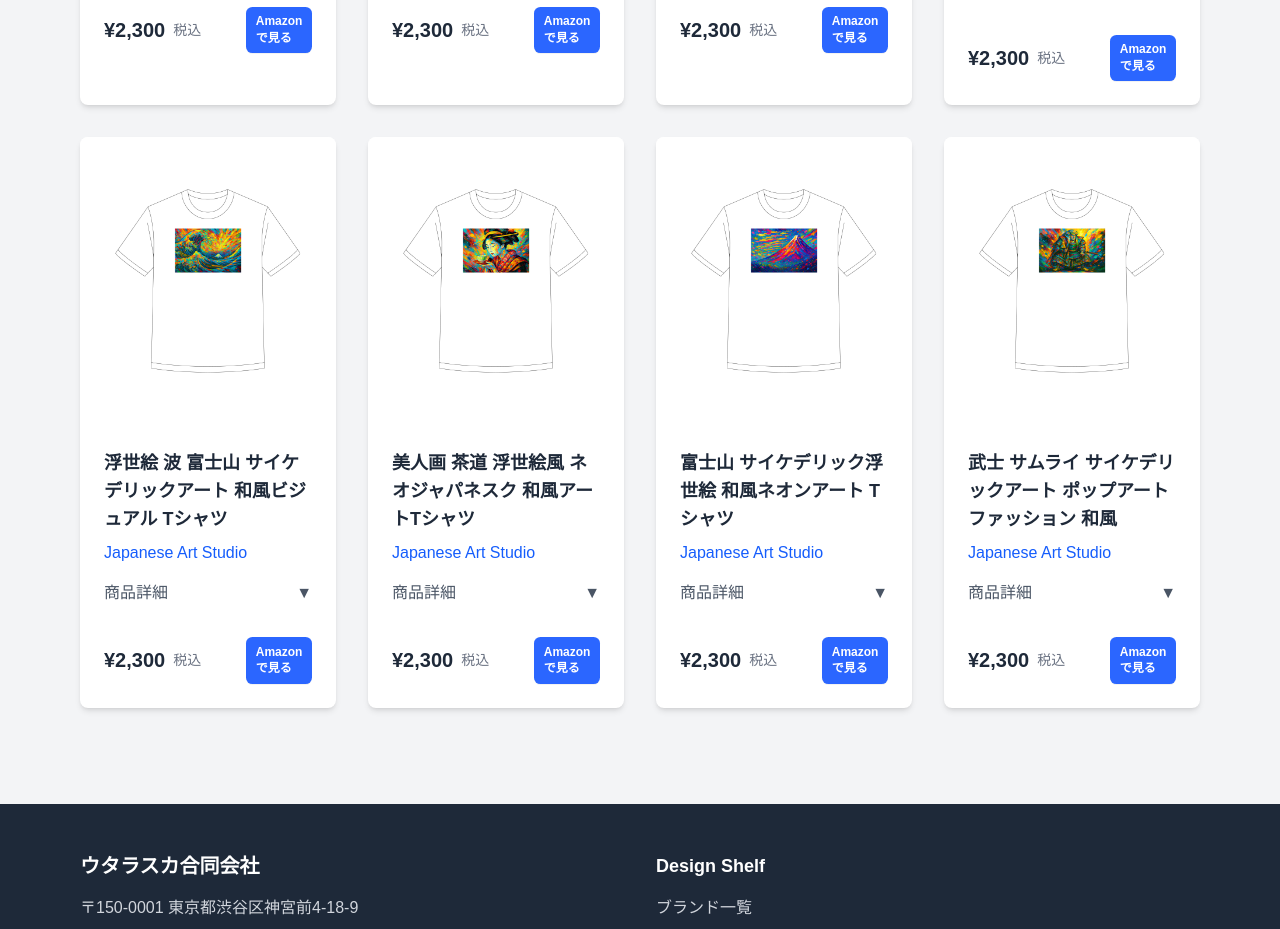
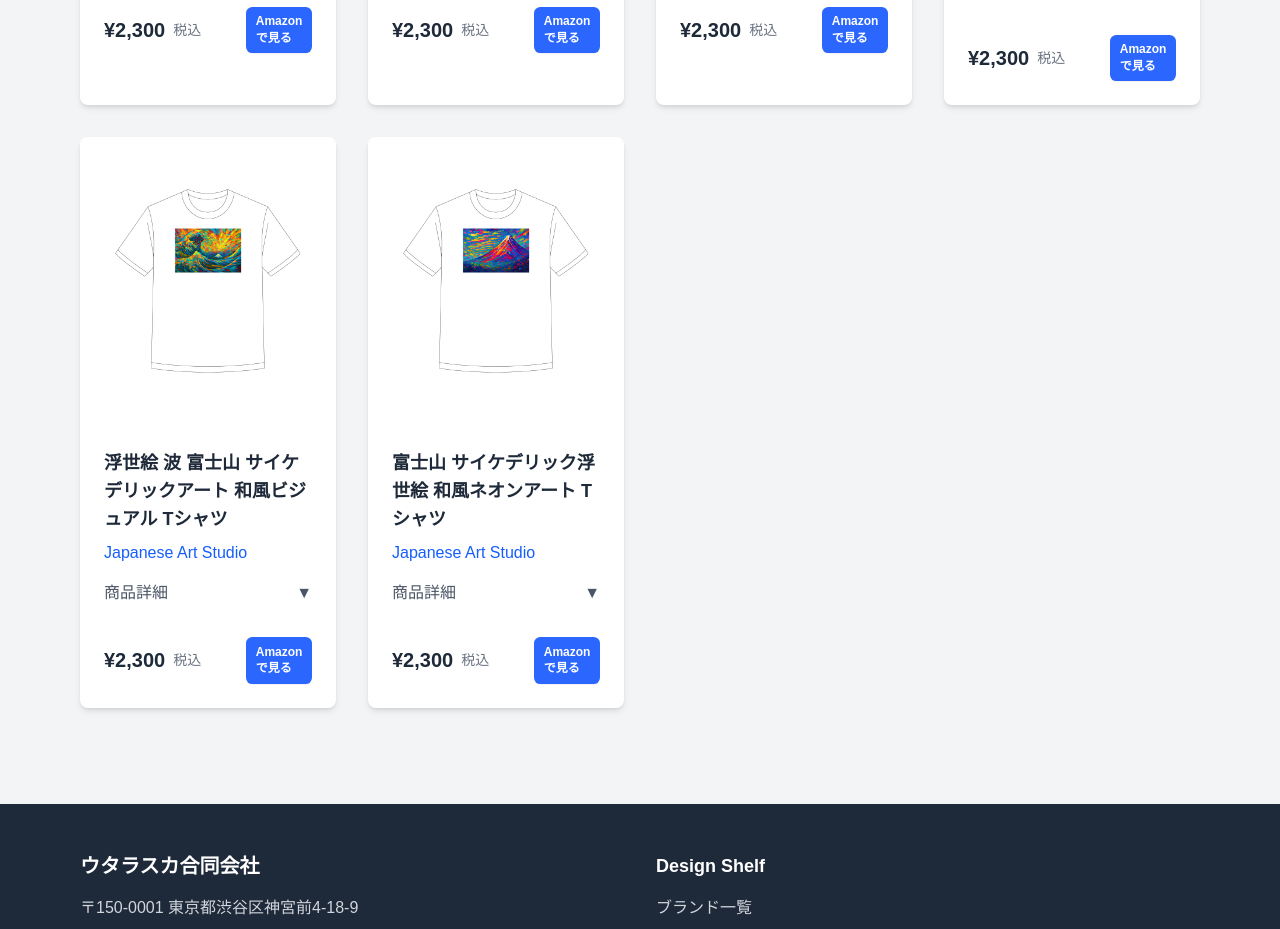
Before and after one commit to Makoto0824/utaraska-web, a Next.js app: page /designshelf/brands/japanese-art-studio in a window 1280 px wide. Shown: the part 900-1829 px from the top of the page. Built offline with nearby package versions, Linux system fonts and the light colour scheme; a web font is replaced by a local one.

Commit message:
販売中止商品を削除: 美人画茶道Tシャツ(ID:10)と武士サムライTシャツ(ID:12)

```diff
--- a/app/designshelf/brands/japanese-art-studio/page.tsx
+++ b/app/designshelf/brands/japanese-art-studio/page.tsx
@@ -145,20 +145,6 @@ export default function JapaneseArtStudio() {
       description: "葛飾北斎の「神奈川沖浪裏」をサイケデリックアートで再構築した和風ビジュアル。富士山と波をモチーフにした伝統的な和風要素を現代的にアレンジしました。"
     },
     {
-      id: 10,
-      title: "美人画 茶道 浮世絵風 ネオジャパネスク 和風アートTシャツ",
-      brand: "Japanese Art Studio",
-      image: "/designshelf/images/tee10.png",
-      designImage: "/designshelf/images/tee10_design.png",
-      price: "¥2,300",
-      amazonLink: "https://amzn.to/4ktKJUX",
-      features: [
-        "浮世絵の美人画をネオジャパネスクスタイルで再構築",
-        "茶道をテーマにした和風アート"
-      ],
-      description: "浮世絵の美人画をネオジャパネスクスタイルで再構築した和風アート。茶道をテーマにした伝統的な和風要素を現代的にアレンジしました。"
-    },
-    {
       id: 11,
       title: "富士山 サイケデリック浮世絵 和風ネオンアート Tシャツ",
       brand: "Japanese Art Studio",
@@ -172,20 +158,6 @@ export default function JapaneseArtStudio() {
       ],
       description: "富士山をサイケデリック浮世絵で表現した和風ネオンアート。伝統的な和風要素を現代的にアレンジし、個性的なファッションアイテムとして仕上げました。"
     },
-    {
-      id: 12,
-      title: "武士 サムライ サイケデリックアート ポップアートファッション 和風",
-      brand: "Japanese Art Studio",
-      image: "/designshelf/images/tee12.png",
-      designImage: "/designshelf/images/tee12_design.png",
-      price: "¥2,300",
-      amazonLink: "https://amzn.to/4j90pLY",
-      features: [
-        "武士・サムライをサイケデリックアートで表現",
-        "ポップアートファッションに合う和風デザイン"
-      ],
-      description: "武士・サムライをサイケデリックアートで表現したポップアートファッション。伝統的な和風要素を現代的にアレンジし、個性的なファッションアイテムとして仕上げました。"
-    }
   ];
 
   return (
--- a/app/designshelf/page.tsx
+++ b/app/designshelf/page.tsx
@@ -478,20 +478,6 @@ export default function DesignShelf() {
       description: "葛飾北斎の「神奈川沖浪裏」をサイケデリックアートで再構築した和風ビジュアル。富士山と波をモチーフにした伝統的な和風要素を現代的にアレンジしました。"
     },
     {
-      id: 10,
-      title: "美人画 茶道 浮世絵風 ネオジャパネスク 和風アートTシャツ",
-      brand: "Japanese Art Studio",
-      image: "/designshelf/images/tee10.png",
-      designImage: "/designshelf/images/tee10_design.png",
-      price: "¥2,300",
-      amazonLink: "https://amzn.to/4ktKJUX",
-      features: [
-        "浮世絵の美人画をネオジャパネスクスタイルで再構築",
-        "茶道をテーマにした和風アート"
-      ],
-      description: "浮世絵の美人画をネオジャパネスクスタイルで再構築した和風アート。茶道をテーマにした伝統的な和風要素を現代的にアレンジしました。"
-    },
-    {
       id: 11,
       title: "富士山 サイケデリック浮世絵 和風ネオンアート Tシャツ",
       brand: "Japanese Art Studio",
@@ -504,20 +490,6 @@ export default function DesignShelf() {
         "ネオンアートスタイルの和風デザイン"
       ],
       description: "富士山をサイケデリック浮世絵で表現した和風ネオンアート。伝統的な和風要素を現代的にアレンジし、個性的なファッションアイテムとして仕上げました。"
-    },
-    {
-      id: 12,
-      title: "武士 サムライ サイケデリックアート ポップアートファッション 和風",
-      brand: "Japanese Art Studio",
-      image: "/designshelf/images/tee12.png",
-      designImage: "/designshelf/images/tee12_design.png",
-      price: "¥2,300",
-      amazonLink: "https://amzn.to/4j90pLY",
-      features: [
-        "武士・サムライをサイケデリックアートで表現",
-        "ポップアートファッションに合う和風デザイン"
-      ],
-      description: "武士・サムライをサイケデリックアートで表現したポップアートファッション。伝統的な和風要素を現代的にアレンジし、個性的なファッションアイテムとして仕上げました。"
     },
     {
       id: 13,
```
